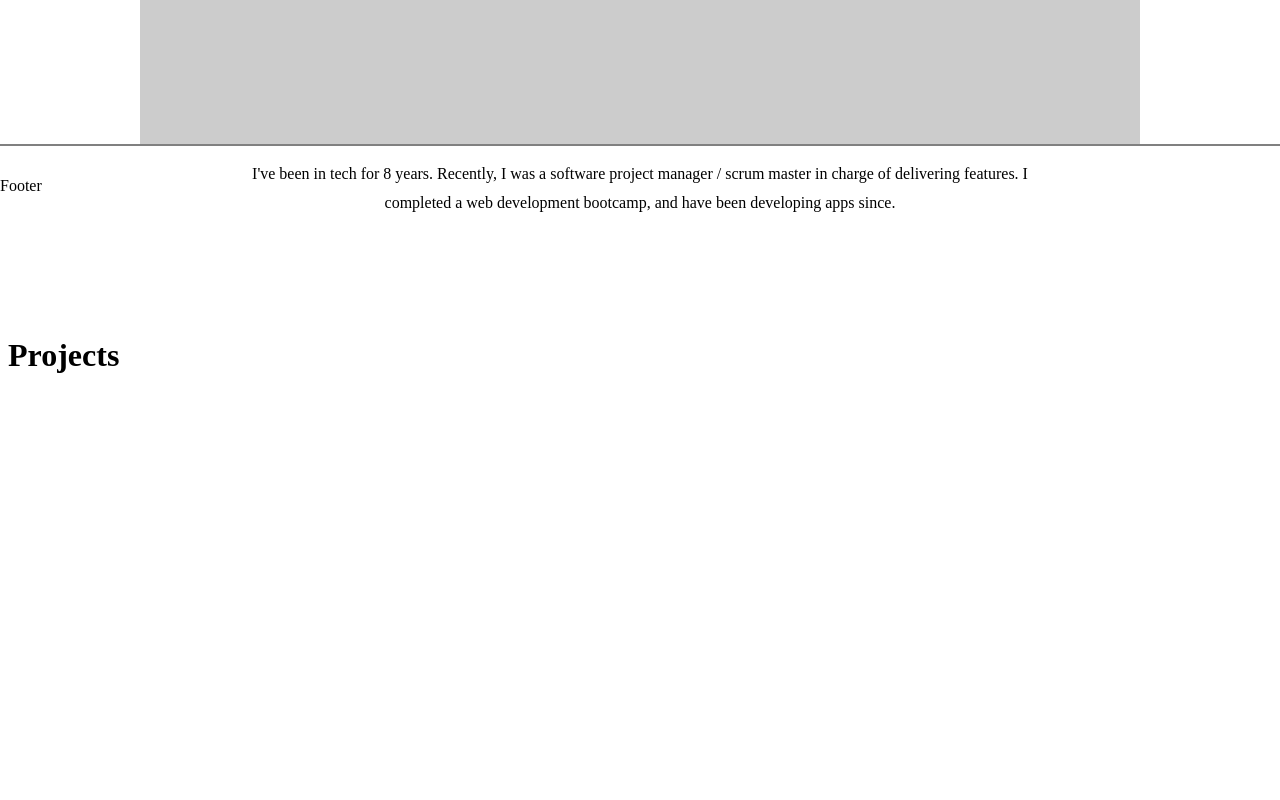
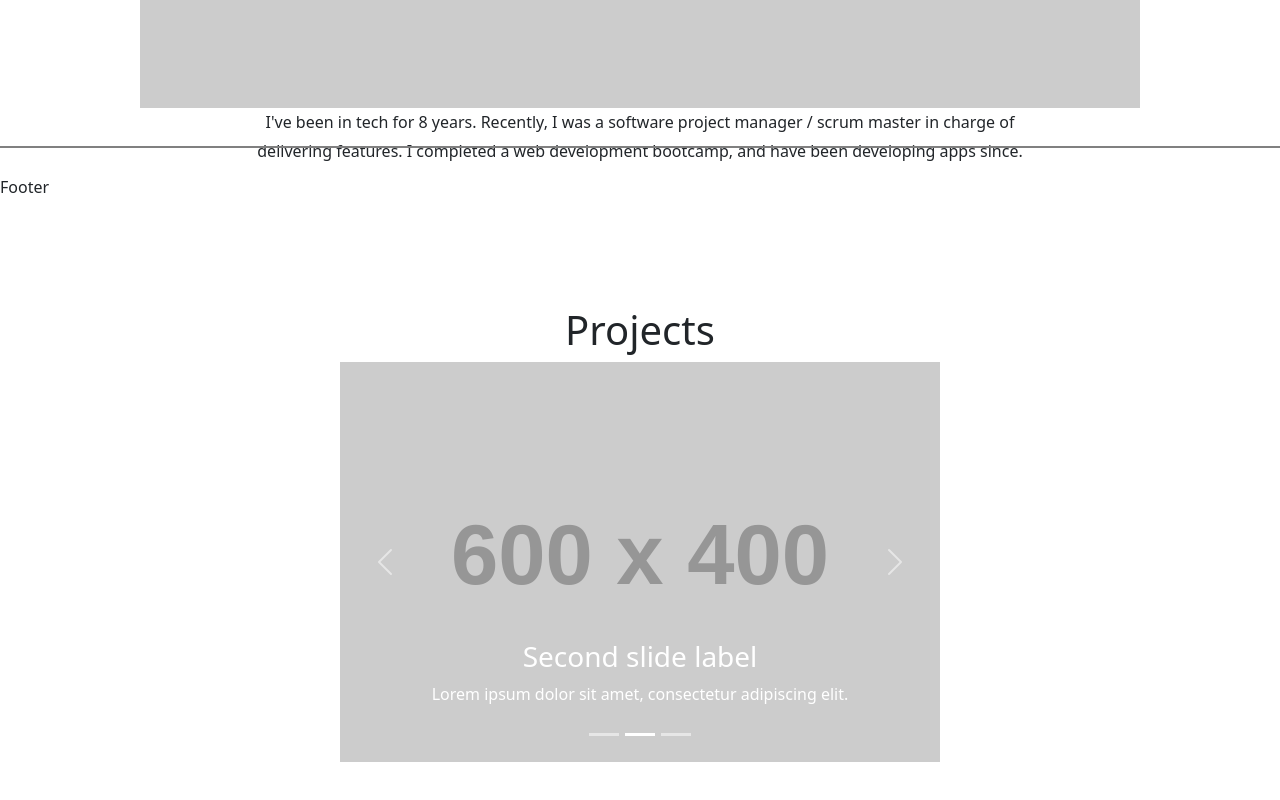
Before and after one commit to SamGiorgievski/portfolio, a React (Create React App) app: page / in a window 1280 px wide. Shown: the part 574-1374 px from the top of the page. Built offline with nearby package versions, Linux system fonts and the light colour scheme.

Commit message:
add project carousel

```diff
--- a/package.json
+++ b/package.json
@@ -8,6 +8,7 @@
     "@testing-library/user-event": "^13.5.0",
     "bootstrap": "^5.2.3",
     "react": "^18.2.0",
+    "react-bootstrap": "^2.7.2",
     "react-dom": "^18.2.0",
     "react-scripts": "5.0.1",
     "sass": "^1.60.0",
--- a/src/Header.scss
+++ b/src/Header.scss
@@ -4,6 +4,7 @@
   border-color: grey;
   height: 80px;
   width: 100%;
+  align-items: center;
 }
 
 .header__title {
--- a/src/Home.js
+++ b/src/Home.js
@@ -1,5 +1,7 @@
 import React from 'react';
 import './Home.scss';
+import Carousel from 'react-bootstrap/Carousel';
+import 'bootstrap/dist/css/bootstrap.min.css';
 
 
 export default function Home() {
@@ -16,7 +18,48 @@
       </div>
 
       <div className="projects">
-        <h1> Projects</h1>
+        <h1 className="projects__title"> Projects</h1>
+        <div>
+        <Carousel>
+          <Carousel.Item>
+            <img
+              className="d-block w-100"
+              src="https://via.placeholder.com/600x400"
+              alt="First slide"
+            />
+            <Carousel.Caption>
+              <h3>First slide label</h3>
+              <p>Nulla vitae elit libero, a pharetra augue mollis interdum.</p>
+            </Carousel.Caption>
+          </Carousel.Item>
+          <Carousel.Item>
+            <img
+              className="d-block w-100"
+              src="https://via.placeholder.com/600x400"
+              alt="Second slide"
+            />
+
+            <Carousel.Caption>
+              <h3>Second slide label</h3>
+              <p>Lorem ipsum dolor sit amet, consectetur adipiscing elit.</p>
+            </Carousel.Caption>
+          </Carousel.Item>
+          <Carousel.Item>
+            <img
+              className="d-block w-100"
+              src="https://via.placeholder.com/600x400"
+              alt="Third slide"
+            />
+
+            <Carousel.Caption>
+              <h3>Third slide label</h3>
+              <p>
+                Praesent commodo cursus magna, vel scelerisque nisl consectetur.
+              </p>
+            </Carousel.Caption>
+          </Carousel.Item>
+        </Carousel>
+        </div>
       </div>
     </div>
   )
--- a/src/Home.scss
+++ b/src/Home.scss
@@ -47,5 +47,8 @@
 // Projects
 
 .projects {
+  display:flex;
+  flex-direction: column;
   height: 100vh;
+  align-items: center;
 }
```
Also changed, not shown: 1 other file (tests, documents, lock files or other folders).
